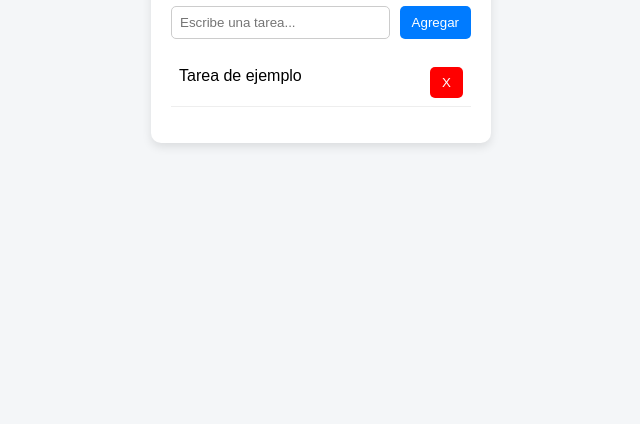
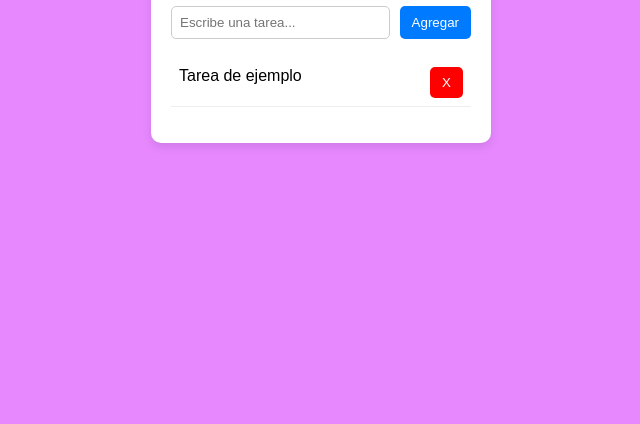
Before and after one commit to AndresF1278/Actividad-4---Utilizando-sistemas-de-control-de-versiones, a plain HTML site: page index.html in a window 1280 px wide. Shown: the part 376-800 px from the top of the page, without its empty margins (319-959 px from the left). Drawn offline with Linux system fonts and the light colour scheme.

Commit message:
se cambia el color del fondo

```diff
--- a/Styles.css
+++ b/Styles.css
@@ -1,6 +1,6 @@
 body {
     font-family: Arial, sans-serif;
-    background: #f4f6f8;
+    background: #e788ff;
     display: flex;
     justify-content: center;
     align-items: center;
```
